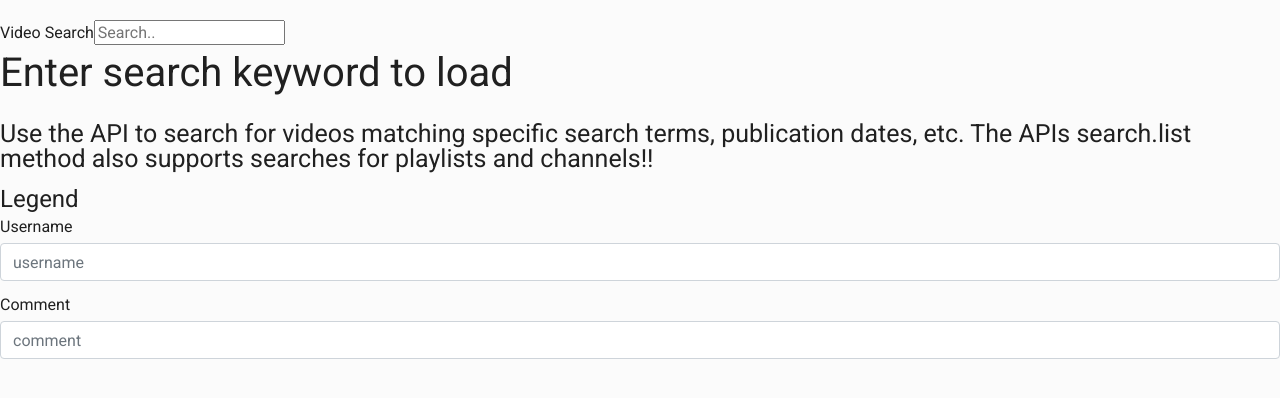
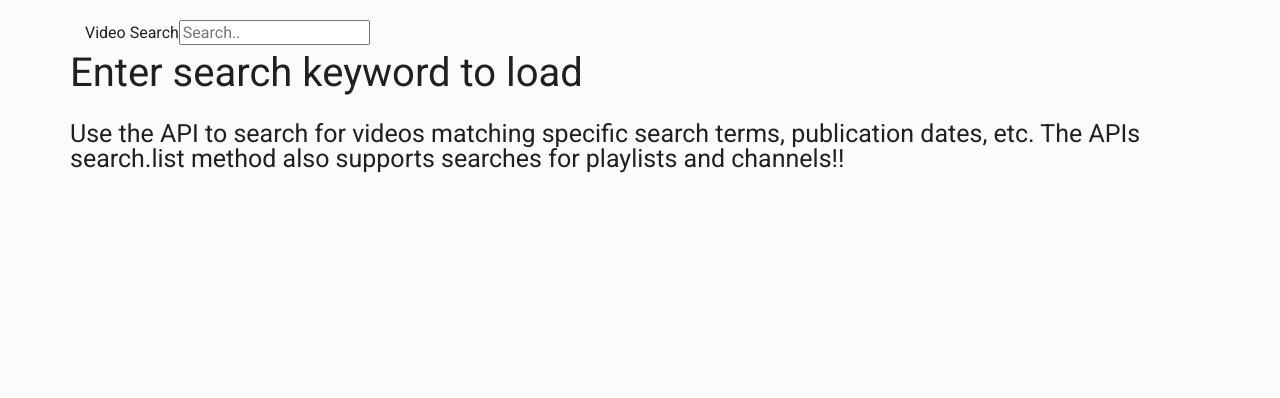
Before and after one commit to DanielChristine/Clonetube_Frontend, a React (Create React App) app: page / in a window 1280 px wide. Shown: the top 398 px of the page. Built offline with nearby package versions, Linux system fonts and the light colour scheme.

Commit message:
Refactor App.js to properly run components.

```diff
--- a/src/App.js
+++ b/src/App.js
@@ -1,26 +1,16 @@
-import React, { Component } from "react";
+import React from "react";
 import "bootstrap/dist/css/bootstrap.min.css";
 import Navbar from "./Components/Navbar";
 import CommentForm from "./Components/CommentForm";
 import VPlayer from "./Components/VPlayer";
-import axios from "axios";
 import clonetube from "./Api/clonetube";
+import SearchList from "./Components/SearchList";
 
-export default class App extends Component {
-  constructor(props) {
-    super(props);
-    this.state = {
-      searchTerm: "",
-      videoid: "",
-    };
+class App extends React.Component {
+  state = {
+    videos: [],
+    selectedVideo: null
   }
-
-  handleOnChange = (e) => {
-    console.log("event", e.target.value);
-    this.setState({
-      searchTerm: e.target.value,
-    });
-  };
 
   handleSubmit = async (termFromSearchBar) => {
     const response = await clonetube.get("/search", {
@@ -35,18 +25,27 @@ export default class App extends Component {
     console.log("this is resp", response);
   };
 
+  handleVideoSelect = (video) => {
+    this.setState({selectedVideo: video})
+  }
+
   render() {
     return (
-      <div className="main">
-        <Navbar
-          handleOnChange={(event) => this.handleOnChange(event)}
-          //handleSubmit={(event) => this.handleSubmit(event)}
-        />
-
-        <VPlayer {...this.state.videoid} />
-
-        <CommentForm />
+      <div className='ui container' style={{marginTop: '1em'}}>
+        <Navbar handleFormSubmit={this.handleSubmit}/>
+        <div className='ui grid'>
+          <div className='ui row'>
+            <div className="eleven wide column">
+              <VPlayer video={this.state.selectedVideo}/>
+            </div>
+            <div className="five wide column">
+              <SearchList handleVideoSelect ={this.handleVideoSelect} videos={this.state.videos}/>
+            </div>
+          </div>
+        </div>
       </div>
     );
   }
 }
+
+export default App;
```
